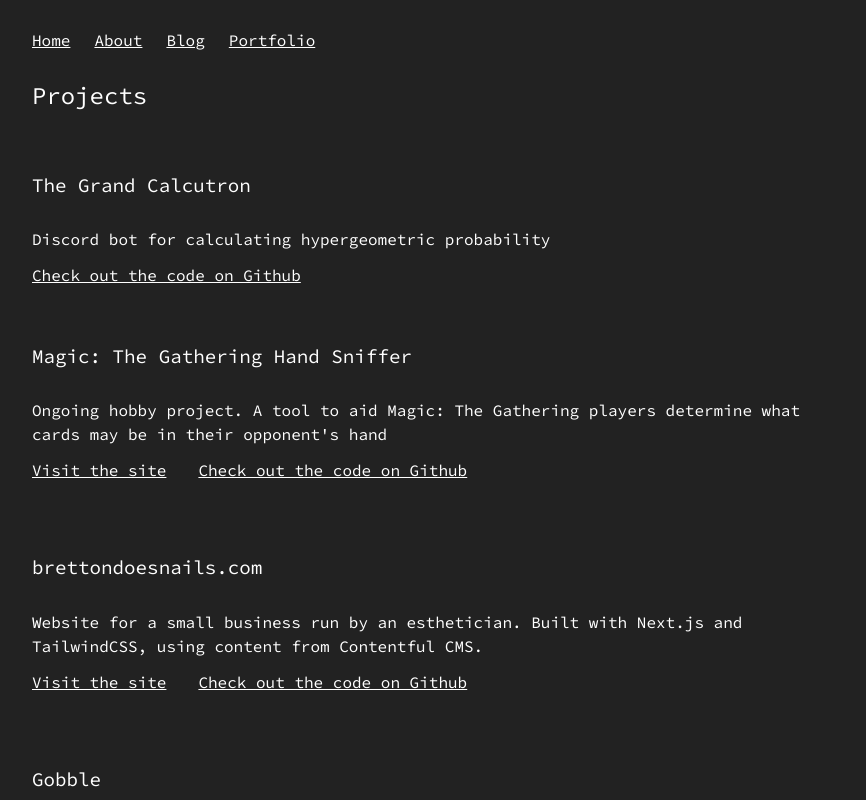
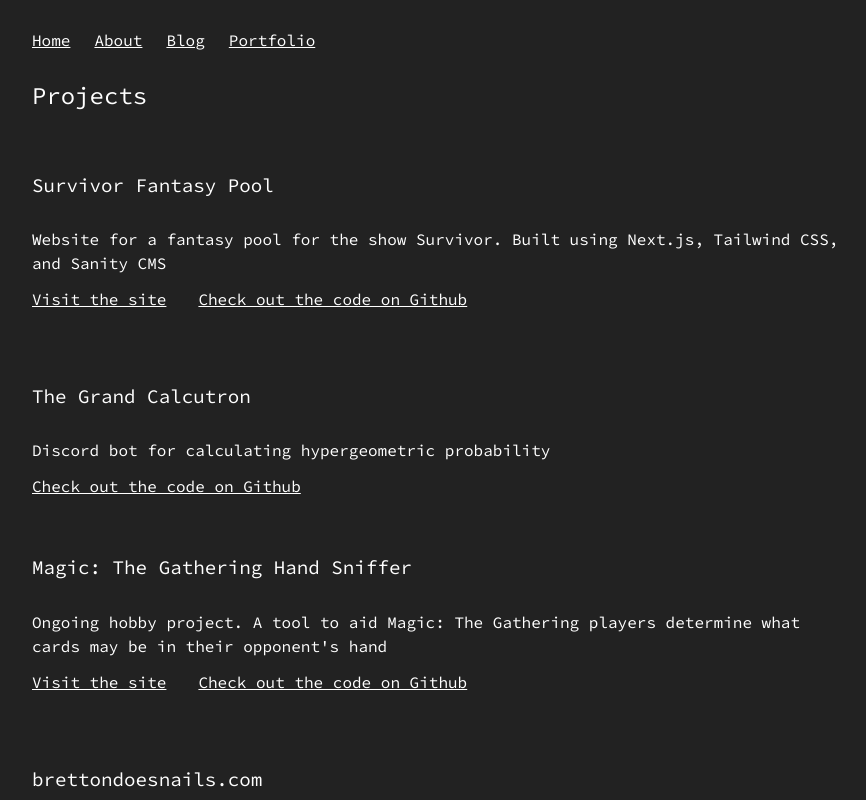
Before and after one commit to Taouen/next-site, a Next.js app: page /portfolio in a window 1280 px wide. Shown: the top 800 px of the page, without its empty margins (160-1026 px from the left). Built offline with nearby package versions, Linux system fonts and the light colour scheme.

Commit message:
Add Survivor Fantasy Pool to portfolio

```diff
--- a/pages/portfolio.js
+++ b/pages/portfolio.js
@@ -12,6 +12,12 @@ export default function Portfolio() {
       <Layout>
         <h1 className={styles.heading}>Projects</h1>
         <div className={styles.projects}>
+          <ProjectCard
+            desc="Website for a fantasy pool for the show Survivor. Built using Next.js, Tailwind CSS, and Sanity CMS"
+            url="https://survivorpool.tannerwiltshire.com"
+            github="https://github.com/Taouen/survivorPool"
+            title="Survivor Fantasy Pool"
+          />
           <ProjectCard
             desc="Discord bot for calculating hypergeometric probability"
             github="https://github.com/Taouen/the-grand-calcutron"
```
